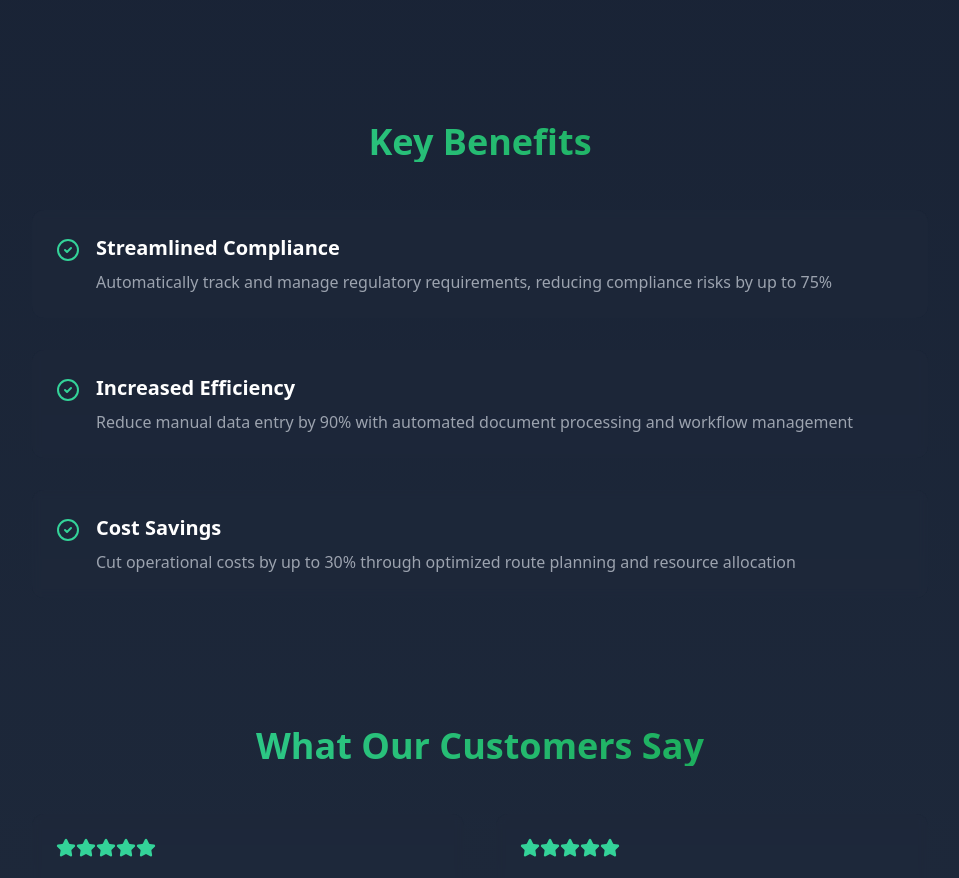
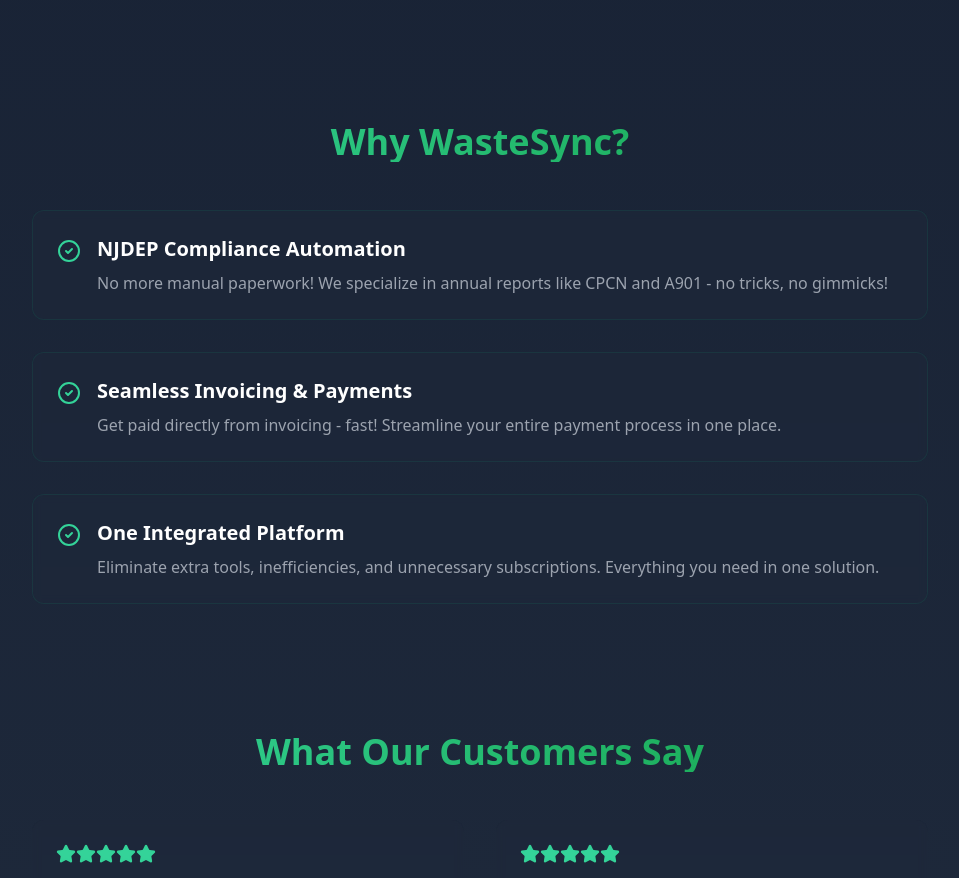
Before and after one commit to osspool/wasteflow-revolution-610bf8bd, a React (Vite) app: page / in a window 1280 px wide. Shown: the part 2440-3318 px from the top of the page, without its empty margins (160-1119 px from the left). Built offline with nearby package versions, Linux system fonts and the light colour scheme.

Commit message:
Update Benefits Section
Updated the "Key Benefits" section to reflect "Why Waste Sync" and its features: NJDEP Compliance Automation (including CPCN and A901 annual reports), Seamless Invoicing & Payments, and a single integrated platform.

```diff
--- a/src/components/landing/BenefitsSection.tsx
+++ b/src/components/landing/BenefitsSection.tsx
@@ -1,30 +1,31 @@
+
 import React from "react";
 import { CheckCircle2 } from "lucide-react";
 
 export const BenefitsSection = () => {
   const benefits = [
     {
-      title: "Streamlined Compliance",
-      description: "Automatically track and manage regulatory requirements, reducing compliance risks by up to 75%"
+      title: "NJDEP Compliance Automation",
+      description: "No more manual paperwork! We specialize in annual reports like CPCN and A901 - no tricks, no gimmicks!"
     },
     {
-      title: "Increased Efficiency",
-      description: "Reduce manual data entry by 90% with automated document processing and workflow management"
+      title: "Seamless Invoicing & Payments",
+      description: "Get paid directly from invoicing - fast! Streamline your entire payment process in one place."
     },
     {
-      title: "Cost Savings",
-      description: "Cut operational costs by up to 30% through optimized route planning and resource allocation"
+      title: "One Integrated Platform",
+      description: "Eliminate extra tools, inefficiencies, and unnecessary subscriptions. Everything you need in one solution."
     }
   ];
 
   return (
     <div className="max-w-4xl mx-auto mt-32">
       <h2 className="text-3xl md:text-4xl font-bold text-center mb-12 bg-clip-text text-transparent bg-gradient-to-r from-emerald-400 to-green-600">
-        Key Benefits
+        Why WasteSync?
       </h2>
       <div className="space-y-8">
         {benefits.map((benefit, index) => (
-          <div key={index} className="flex items-start gap-4 bg-slate-800/50 p-6 rounded-xl backdrop-blur-sm">
+          <div key={index} className="flex items-start gap-4 bg-slate-800/50 p-6 rounded-xl backdrop-blur-sm hover:bg-slate-800/70 transition-all duration-300 border border-emerald-500/10 hover:border-emerald-500/30">
             <CheckCircle2 className="h-6 w-6 text-emerald-400 flex-shrink-0 mt-1" />
             <div>
               <h3 className="text-xl font-semibold mb-2">{benefit.title}</h3>
```
